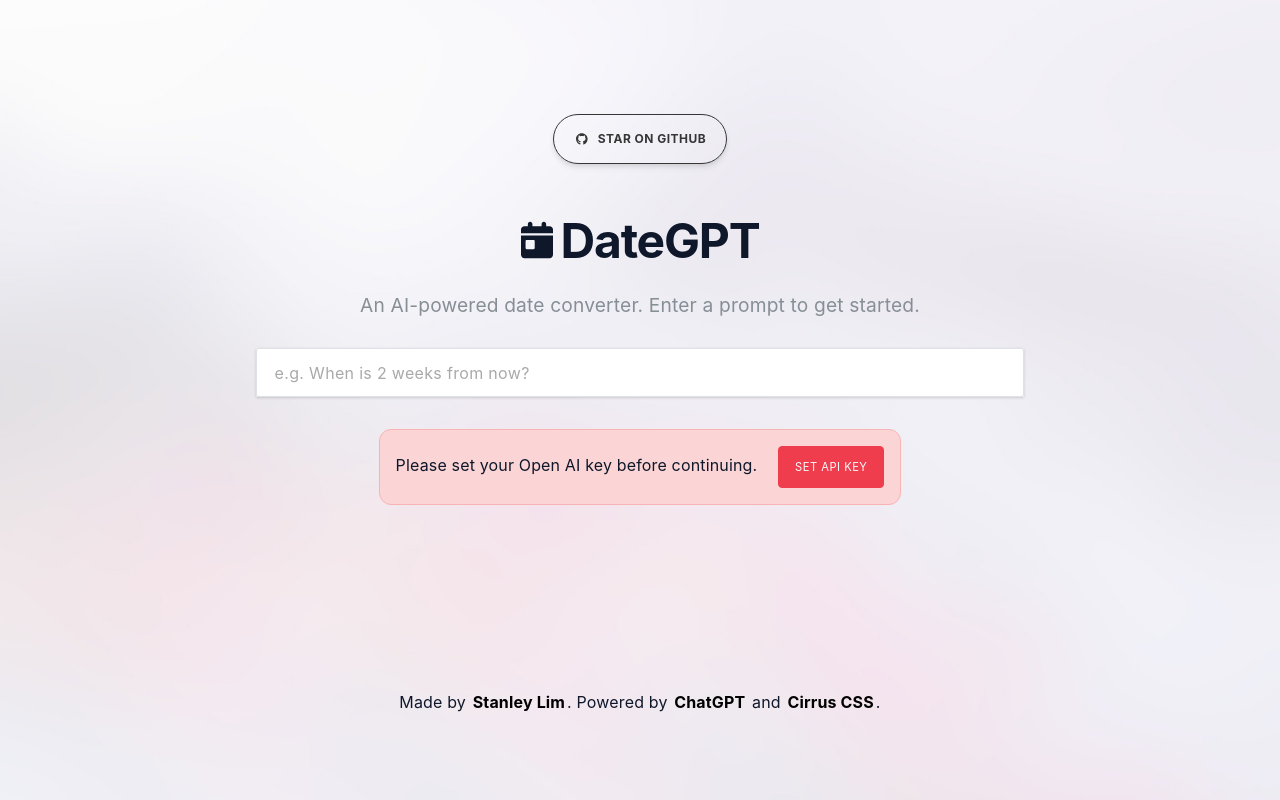
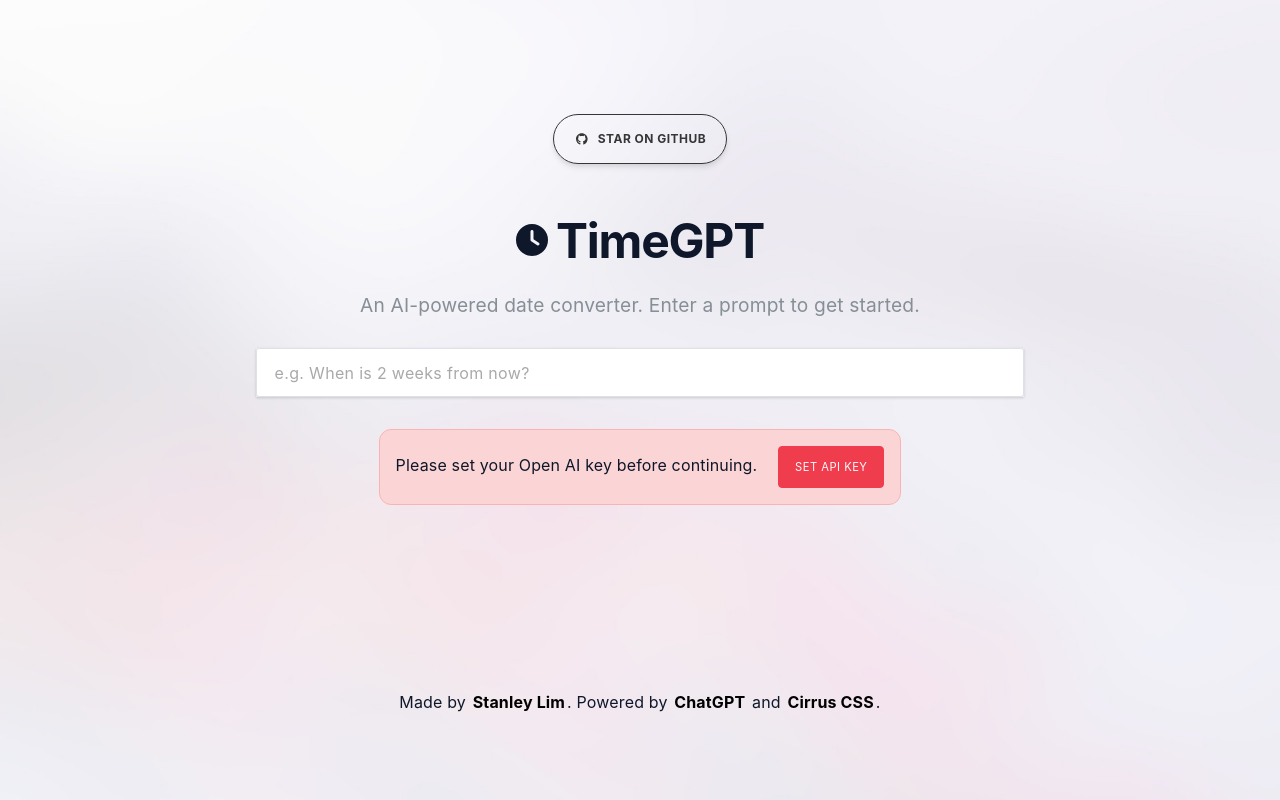
Before and after one commit to Spiderpig86/TimeGPT, a Next.js app: page / in a window 1280 px wide. Built offline with nearby package versions, Linux system fonts and the light colour scheme.

Commit message:
:wrench: chore: Someone took DateGPT already...

```diff
--- a/package.json
+++ b/package.json
@@ -1,5 +1,5 @@
 {
-  "name": "date-gpt",
+  "name": "time-gpt",
   "version": "0.0.1",
   "private": true,
   "scripts": {
--- a/src/app/layout.tsx
+++ b/src/app/layout.tsx
@@ -2,7 +2,7 @@
 import '../styles/app.scss';
 
 export const metadata = {
-    title: 'DateGPT',
+    title: 'TimeGPT',
     description: 'AI-powered time and date generator.',
 };
 
--- a/src/app/page.tsx
+++ b/src/app/page.tsx
@@ -21,9 +21,9 @@
                 <div className="space space--lg"></div>
                 <h1 className="text-center tracking-tight u-flex u-items-center">
                     <div className="w-4 mr-1">
-                        <FontAwesomeIcon icon={['fas', 'calendar-day']}></FontAwesomeIcon>
+                        <FontAwesomeIcon icon={['fas', 'clock']}></FontAwesomeIcon>
                     </div>{' '}
-                    DateGPT
+                    TimeGPT
                 </h1>
                 <p className="lead text-gray-600">An AI-powered date converter. Enter a prompt to get started.</p>
                 <Chat />
```
Also changed, not shown: 1 other file (tests, documents, lock files or other folders).
